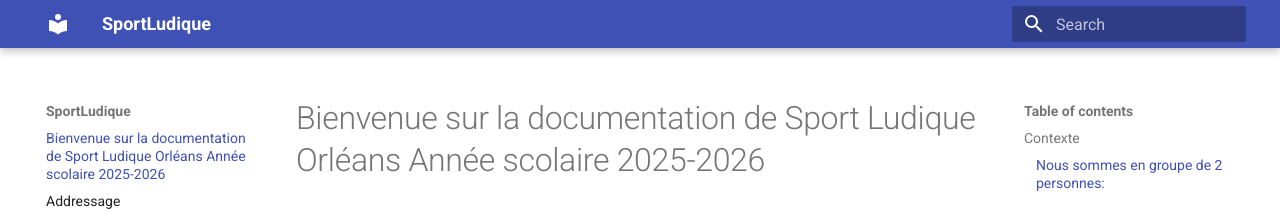
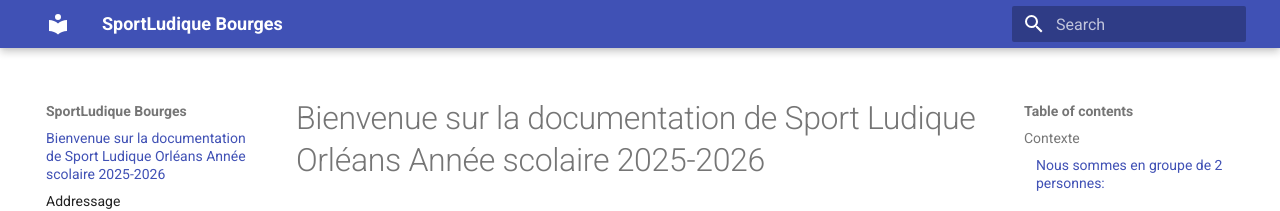
Before and after one commit to RAYAN241351/SportLudique2025-2026, an MkDocs documentation site: the page built from docs/index.md, in a window 1280 px wide. Shown: the top 211 px of the page. Built offline with MkDocs 1.6.1 and Material for MkDocs 9.7.7, drawn with Linux system fonts in a browser that asks for light colours.

Commit message:
Update mkdocs.yml

```diff
--- a/mkdocs.yml
+++ b/mkdocs.yml
@@ -1,4 +1,4 @@
-site_name: SportLudique
+site_name: SportLudique Bourges
 theme:
   name: material
   highlightjs: true
```
